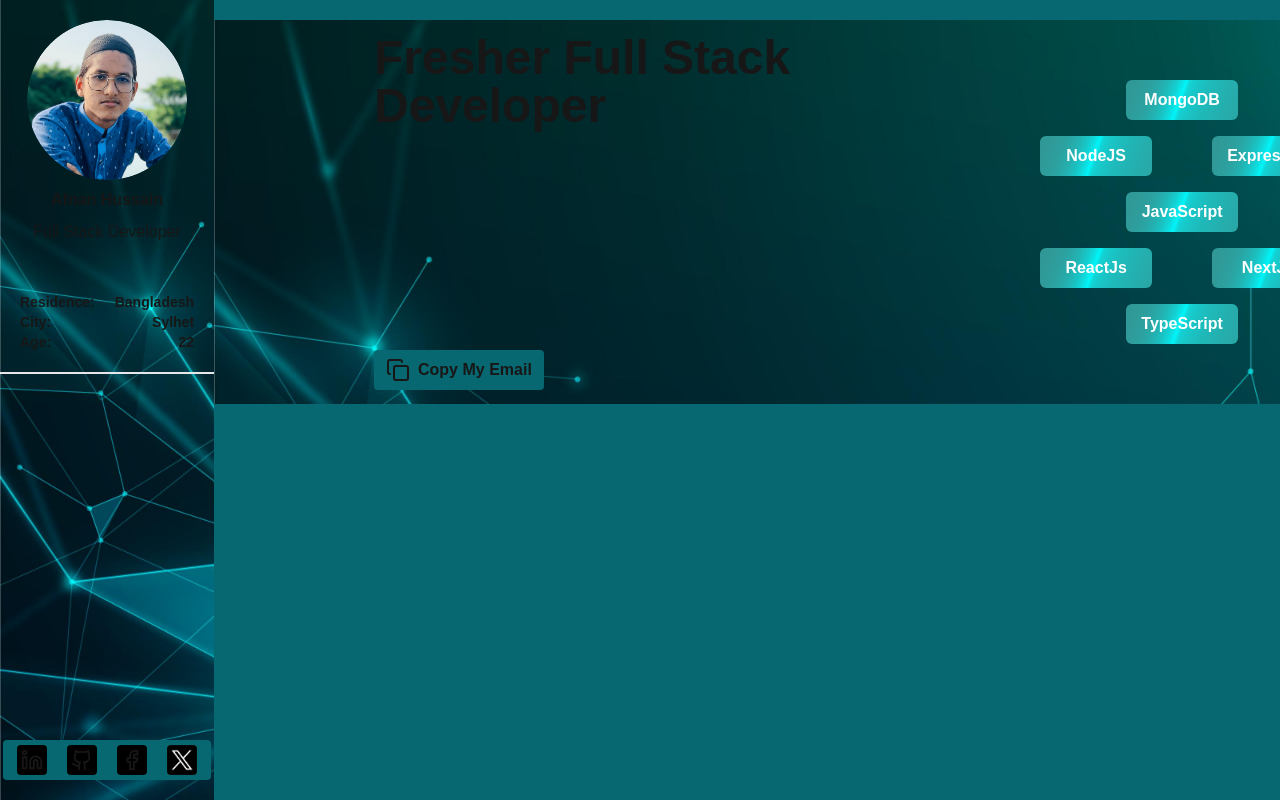
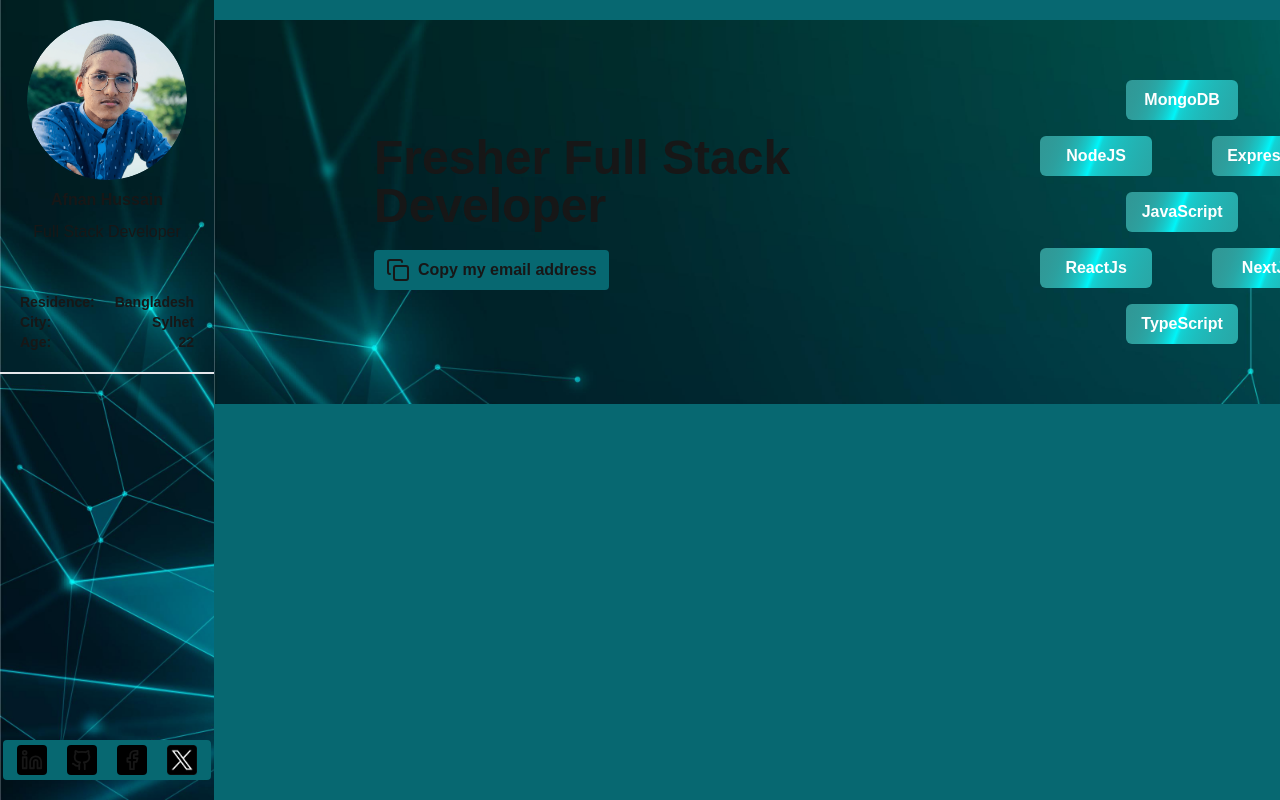
Before and after one commit to afnanhussain2002/my-portfolio, a Next.js app: page / in a window 1280 px wide. Shown: the top 800 px of the page. Built offline with nearby package versions, Linux system fonts and the light colour scheme.

Commit message:
add animation perfectly

```diff
--- a/components/CopyButton.tsx
+++ b/components/CopyButton.tsx
@@ -25,8 +25,16 @@ const CopyButton = () => {
 
   return (
     <div>
-        <Lottie options={defaultOptions} height={200} width={400} />
-        <button className='mt-5 bg-[#076871] px-3 py-2 rounded font-bold flex gap-2 items-center' onClick={handleCopy}><Copy/> Copy My Email</button>
+
+        <button className='relative mt-5 bg-[#076871] px-3 py-2 rounded font-bold flex gap-2 items-center' onClick={handleCopy}><Copy/> {copied ? "Email is Copied!" : "Copy my email address"}
+        <div
+                className={`absolute left-0 right-0 ml-auto mr-auto ${copied ? "block" : "block"
+                  }`}
+              >
+                {/* <img src="/confetti.gif" alt="confetti" /> */}
+                <Lottie options={defaultOptions} height={200} width={400} />
+              </div>
+              </button>
     </div>
   )
 }
```
